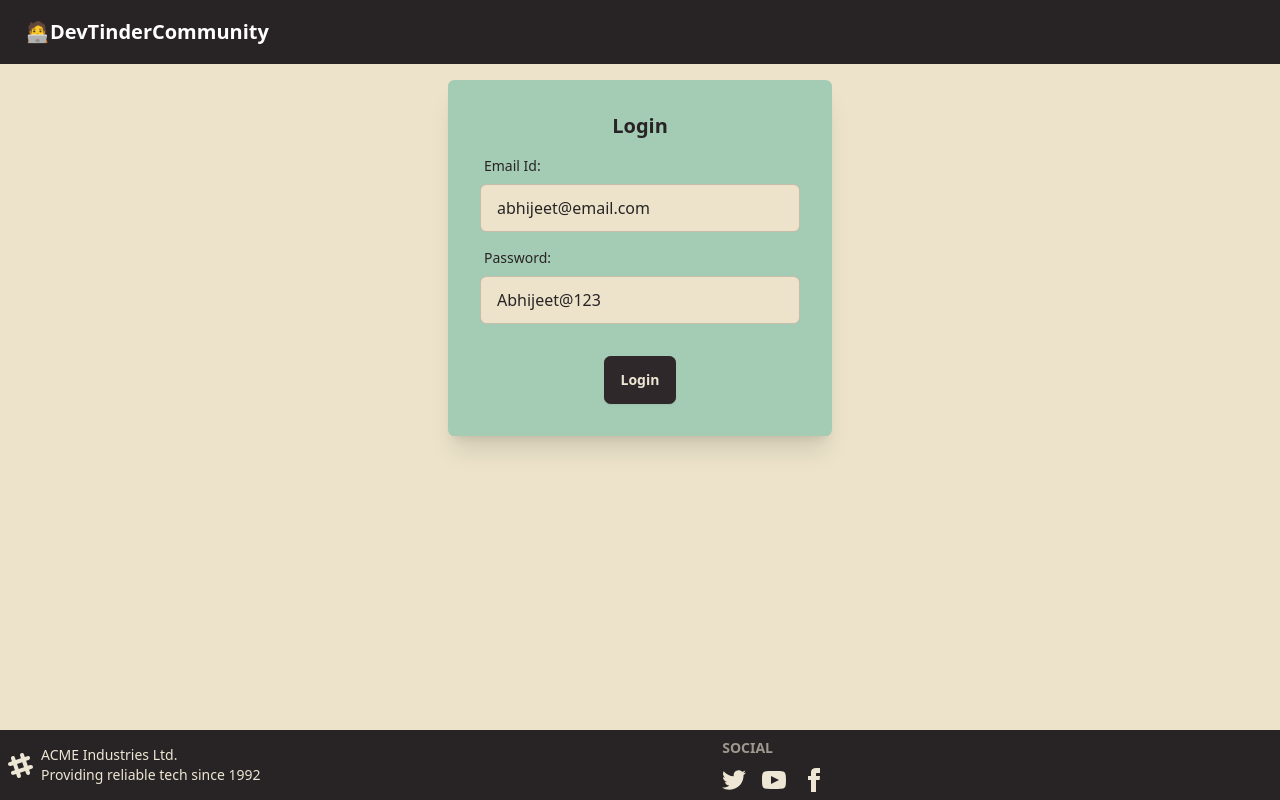
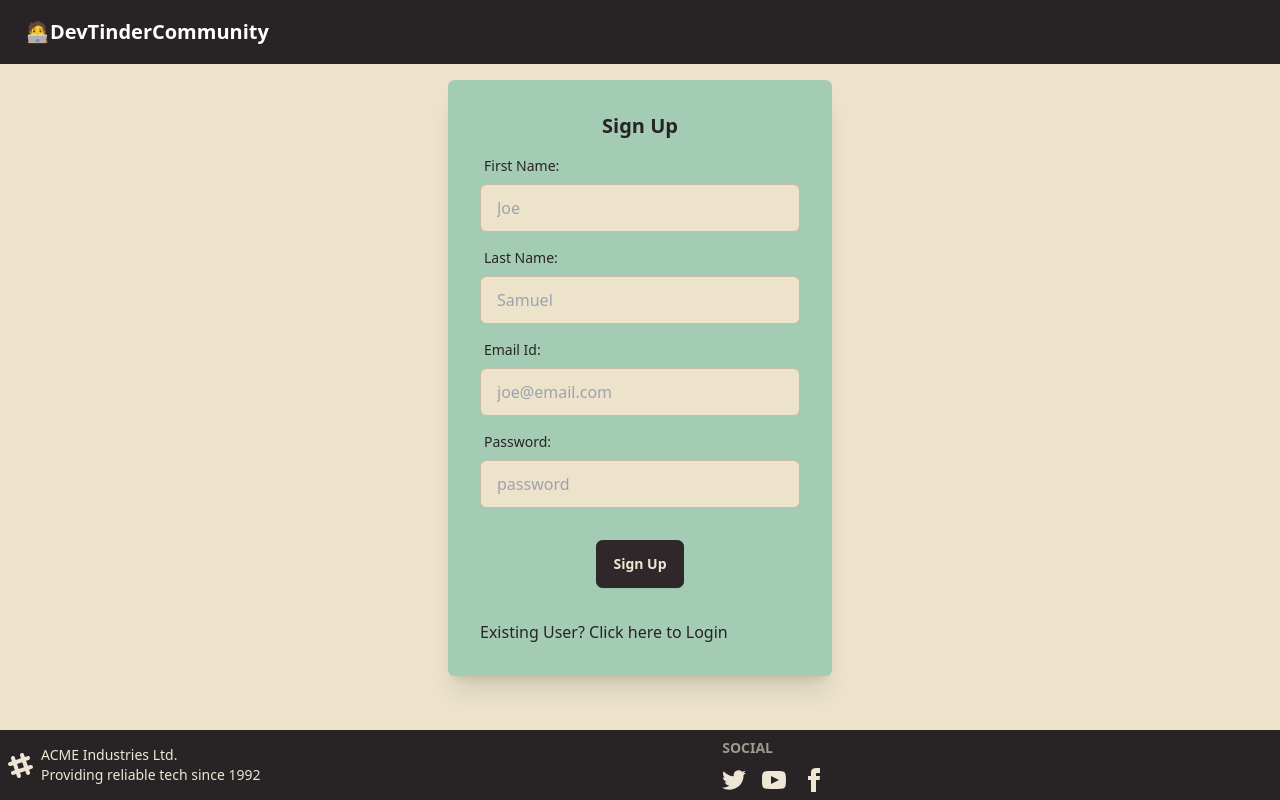
Before and after one commit to rajatdas014/DevCommunityTinder, a React (Vite) app in the folder frontend/: page /login in a window 1280 px wide. Built offline with nearby package versions, Linux system fonts and the light colour scheme; no server answers.

Commit message:
signup functionality with cookie

```diff
--- a/frontend/src/Components/Connections.jsx
+++ b/frontend/src/Components/Connections.jsx
@@ -25,7 +25,7 @@ const Connections = () => {
 
     if (!connectionData) return;
 
-    if (connectionData.length === 0) return <h1>No Connections Found</h1>
+    if (connectionData.length === 0) return <div className="flex justify-center my-10  bg-accent w-[30%] mx-auto h-[5vw] items-center rounded-md"><h1 className="text-white m-0">No Connections Found</h1></div>
 
     return (
         <div className="flex justify-center flex-col">
--- a/frontend/src/Components/Login.jsx
+++ b/frontend/src/Components/Login.jsx
@@ -7,14 +7,17 @@ import { useNavigate } from 'react-router-dom';
 import { BASE_URL } from '../utils/constants';
 
 const Login = () => {
-    const [emailId, setEmailId] = useState("abhijeet@email.com");
-    const [password, setPassword] = useState("Abhijeet@123");
+    const [firstName, setFirstName] = useState('');
+    const [lastName, setLastName] = useState('');
+    const [emailId, setEmailId] = useState("");
+    const [password, setPassword] = useState("");
+    const [isLogin, setIsLogin] = useState(false);
     const [error, setError] = useState("");
     const dispatch = useDispatch();
     const navigate = useNavigate();
 
 
-    const loginHandler = async () => {
+    const logInHandler = async () => {
         try {
             const res = await axios.post(BASE_URL + '/login',
                 {
@@ -28,7 +31,21 @@ const Login = () => {
         }
         catch (err) {
             setError(err?.response?.data)
-            console.log(err);
+        }
+    }
+
+    const signUpHandler = async () => {
+
+        try {
+            const res = await axios.post(BASE_URL + '/signup',
+                { firstName, lastName, emailId, password },
+                { withCredentials: true }
+            )
+            dispatch(addUser(res?.data?.data));
+            return navigate('/profile');
+        }
+        catch (err) {
+            setError(err?.response?.data)
         }
     }
 
@@ -36,8 +53,32 @@ const Login = () => {
         <>
             <div className="card bg-secondary w-96 shadow-xl mx-auto  my-4">
                 <div className="card-body">
-                    <h2 className="card-title m-auto">Login</h2>
+                    <h2 className="card-title m-auto">{isLogin ? 'Login' : 'Sign Up'}</h2>
                     <div className="card-actions justify-end flex flex-col">
+                        {!isLogin &&
+                            <>
+                                <label className="form-control w-full max-w-xs">
+                                    <div className="label">
+                                        <span className="label-text">First Name:</span>
+                                    </div>
+                                    <input type="text"
+                                        value={firstName}
+                                        placeholder="Joe"
+                                        className="input input-bordered w-full max-w-xs"
+                                        onChange={(e) => setFirstName(e.target.value)} />
+                                </label>
+                                <label className="form-control w-full max-w-xs">
+                                    <div className="label">
+                                        <span className="label-text">Last Name:</span>
+                                    </div>
+                                    <input type="text"
+                                        value={lastName}
+                                        placeholder="Samuel"
+                                        className="input input-bordered w-full max-w-xs"
+                                        onChange={(e) => setLastName(e.target.value)} />
+                                </label>
+                            </>
+                        }
                         <label className="form-control w-full max-w-xs">
                             <div className="label">
                                 <span className="label-text">Email Id:</span>
@@ -62,8 +103,9 @@ const Login = () => {
                         <p className="text-red-600">{error}</p>
                         <button
                             className="btn btn-neutral m-auto"
-                            onClick={loginHandler}>Login
+                            onClick={isLogin ? logInHandler : signUpHandler}>{isLogin ? 'Login' : 'Sign Up'}
                         </button>
+                        <p className='text-center mt-6 cursor-pointer' onClick={() => setIsLogin(value => !value)}>{isLogin ? "New User? Click here to Sign Up" : "Existing User? Click here to Login"}</p>
                     </div>
                 </div>
             </div>
--- a/frontend/src/Components/Requests.jsx
+++ b/frontend/src/Components/Requests.jsx
@@ -33,7 +33,7 @@ const Requests = () => {
 
     if (!storeData) return;
 
-    if (storeData.length === 0) return <h1 className="flex justify-center my-4">No Request Found</h1>
+    if (storeData.length === 0) return <div className="flex justify-center my-10 bg-secondary w-[30%] mx-auto h-[5vw] items-center rounded-md"><h1 className="text-black m-0">No Request Found</h1></div>
 
     return (storeData &&
         <>
```
Also changed, not shown: frontend/src/Components/EditProfile.jsx (+5 -5 lines), 1 other file (tests, documents, lock files or other folders).
